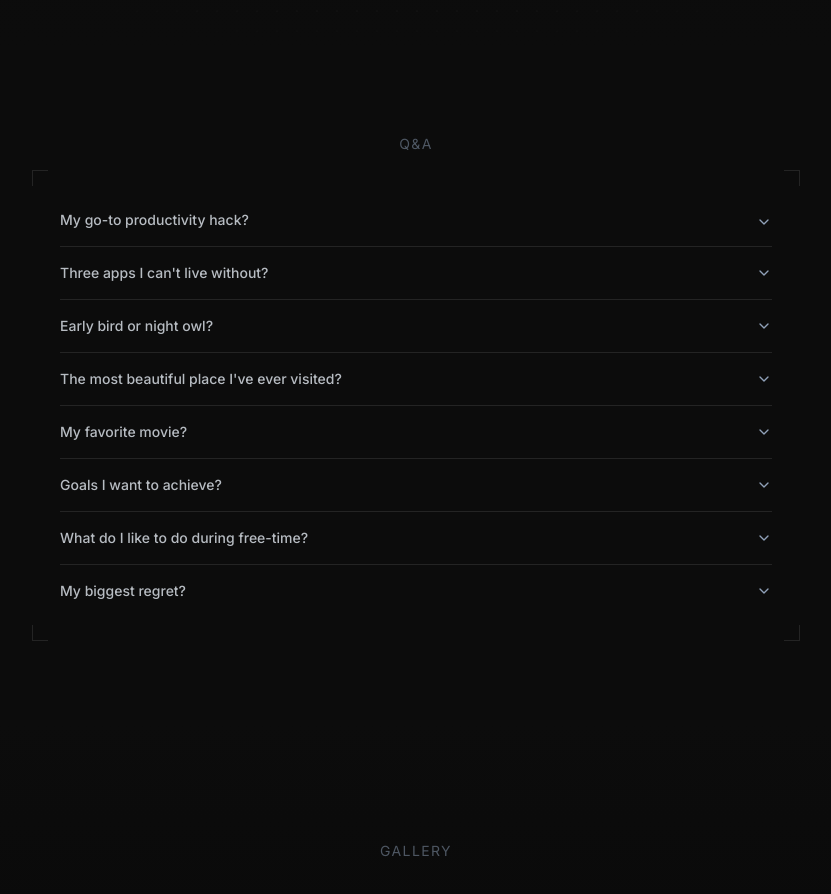
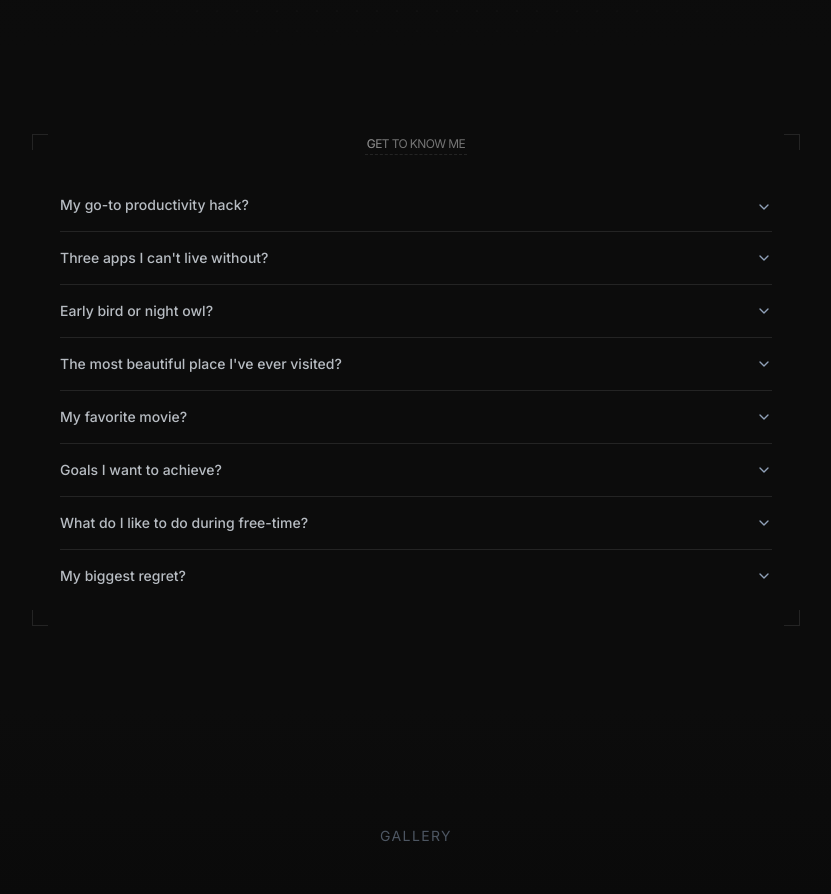
Before and after one commit to hassohamid/Portfolio-V1, a React (Vite) app: page / in a window 1280 px wide. Shown: the part 2640-3534 px from the top of the page, without its empty margins (224-1055 px from the left). Built offline with nearby package versions, Linux system fonts and the light colour scheme.

Commit message:
ShinyText

```diff
--- /dev/null
+++ b/src/components/magicui/animated-shiny-text.tsx
@@ -0,0 +1,39 @@
+import { ComponentPropsWithoutRef, CSSProperties, FC } from "react";
+
+import { cn } from "@/lib/utils";
+
+export interface AnimatedShinyTextProps
+  extends ComponentPropsWithoutRef<"span"> {
+  shimmerWidth?: number;
+}
+
+export const AnimatedShinyText: FC<AnimatedShinyTextProps> = ({
+  children,
+  className,
+  shimmerWidth = 100,
+  ...props
+}) => {
+  return (
+    <span
+      style={
+        {
+          "--shiny-width": `${shimmerWidth}px`,
+        } as CSSProperties
+      }
+      className={cn(
+        "mx-auto max-w-md text-neutral-600/70 dark:text-neutral-400/70",
+
+        // Shine effect
+        "animate-shiny-text bg-clip-text bg-no-repeat [background-position:0_0] [background-size:var(--shiny-width)_100%] [transition:background-position_1s_cubic-bezier(.6,.6,0,1)_infinite]",
+
+        // Shine gradient
+        "bg-gradient-to-r from-transparent via-black/80 via-50% to-transparent  dark:via-white/80",
+
+        className,
+      )}
+      {...props}
+    >
+      {children}
+    </span>
+  );
+};
--- a/src/index.css
+++ b/src/index.css
@@ -183,6 +183,14 @@
   to {
     background-position: 0% 0%;
     }
+  }
+  @keyframes shiny-text {
+  0%, 90%, 100% {
+    background-position: calc(-100% - var(--shiny-width)) 0;
+    }
+  30%, 60% {
+    background-position: calc(100% + var(--shiny-width)) 0;
+    }
   }}
 
 :root {
--- a/src/layout/BeyondCode.tsx
+++ b/src/layout/BeyondCode.tsx
@@ -5,9 +5,9 @@ import {
   AccordionItem,
   AccordionTrigger,
 } from "@/components/ui/accordion";
-
 import { motion } from "motion/react";
 import { CornerFrame } from "@/components/ui/cornerframe";
+import { AnimatedShinyText } from "@/components/magicui/animated-shiny-text";
 
 export default function BeyondCode() {
   return (
@@ -19,12 +19,12 @@ export default function BeyondCode() {
           transition={{ duration: 0.6, ease: "easeOut" }}
         >
           <div className="container max-w-3xl mx-auto px-4 md:px-0  ">
-            <div className="flex justify-center mb-4">
-              <h1 className=" text-center  text-sm text-muted-foreground/50 tracking-widest">
-                Q&A
-              </h1>
-            </div>
             <CornerFrame>
+              <div className="flex justify-center ">
+                <AnimatedShinyText className=" text-xs tracking-tighter border-b-1 p-0.5 border-dashed">
+                  GET TO KNOW ME
+                </AnimatedShinyText>
+              </div>
               <Card className="w-full border-none rounded-none shadow-none bg-transparent">
                 <CardContent>
                   <Accordion
```
